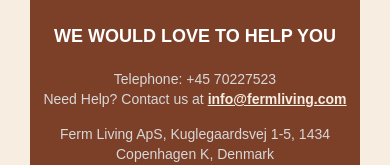
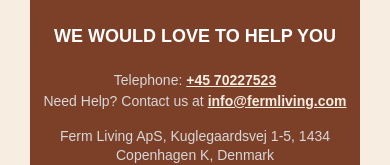
Before and after one commit to AbdalrhmanHemida/fermliving-email, a plain HTML site: page index.html in a window 390 px wide. Shown: the part 2605-2770 px from the top of the page. Drawn offline with Linux system fonts and the light colour scheme.

Commit message:
feat: make the telephone number route to whatsapp
- assuming they have whatsapp, great feature if it exists actually :)

```diff
--- a/index.html
+++ b/index.html
@@ -281,7 +281,7 @@
                       <b>WE WOULD LOVE TO HELP YOU</b>
                     </p>
                     <p class="text-paragraph text-gray-d8 mb-15">
-                      Telephone: +45 70227523<br>
+                      Telephone: <a href="https://wa.me/4570227523" style="color: #F7EDE1; text-decoration: underline;">+45 70227523</a><br>
                       Need Help? Contact us at <a href="mailto:info@fermliving.com"
                         style="color: #F7EDE1; text-decoration: underline;">info@fermliving.com</a>
                     </p>
```
